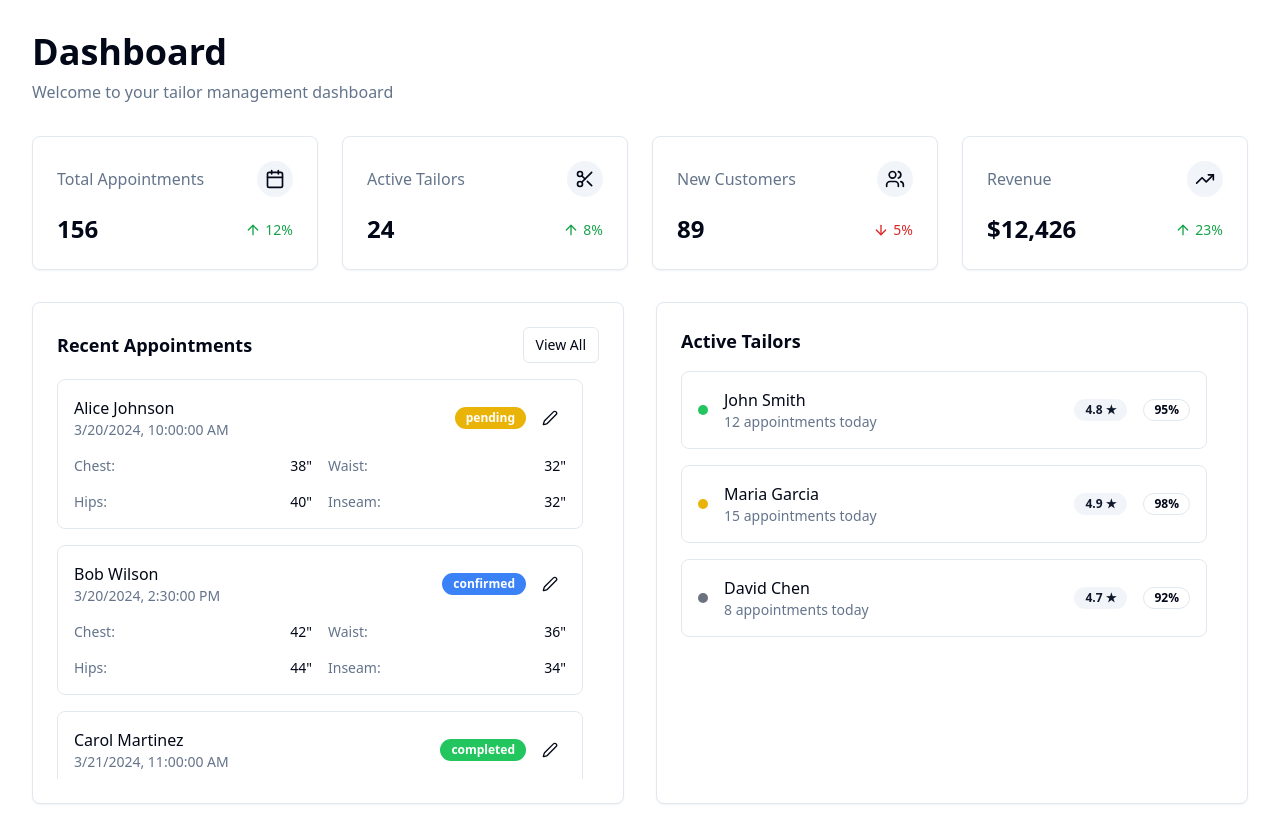
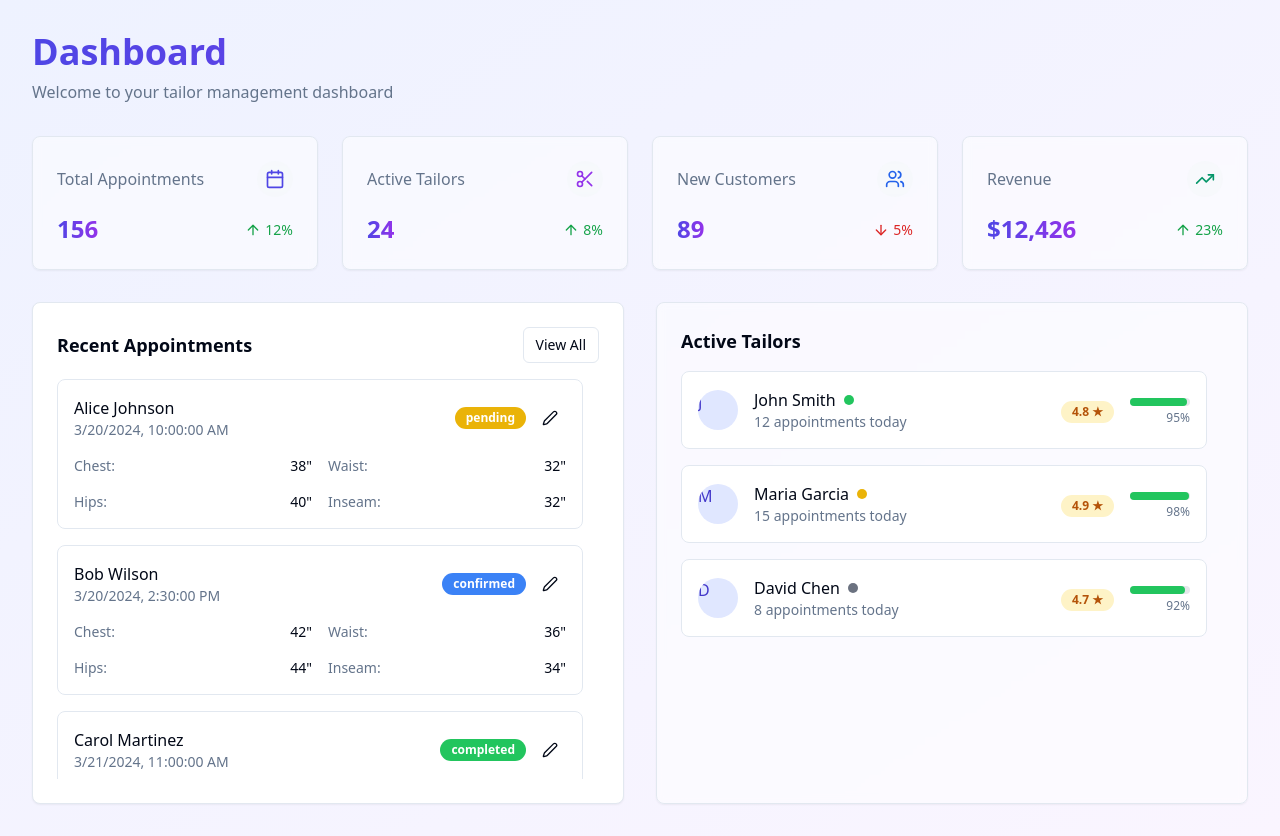
Before and after one commit to kiki-glow/tailor-linker, a React (Vite) app: page / in a window 1280 px wide. Built offline with nearby package versions, Linux system fonts and the light colour scheme.

Commit message:
feat: Add new feature
This commit introduces a new feature to the application.  Further details are not provided in this commit message.

```diff
--- a/src/components/dashboard/DashboardStats.tsx
+++ b/src/components/dashboard/DashboardStats.tsx
@@ -9,25 +9,25 @@ export const DashboardStats = () => {
         title="Total Appointments"
         value="156"
         change={12}
-        icon={<Calendar className="h-5 w-5" />}
+        icon={<Calendar className="h-5 w-5 text-indigo-600 dark:text-indigo-400" />}
       />
       <StatsCard
         title="Active Tailors"
         value="24"
         change={8}
-        icon={<Scissors className="h-5 w-5" />}
+        icon={<Scissors className="h-5 w-5 text-purple-600 dark:text-purple-400" />}
       />
       <StatsCard
         title="New Customers"
         value="89"
         change={-5}
-        icon={<Users className="h-5 w-5" />}
+        icon={<Users className="h-5 w-5 text-blue-600 dark:text-blue-400" />}
       />
       <StatsCard
         title="Revenue"
         value="$12,426"
         change={23}
-        icon={<TrendingUp className="h-5 w-5" />}
+        icon={<TrendingUp className="h-5 w-5 text-emerald-600 dark:text-emerald-400" />}
       />
     </div>
   );
--- a/src/components/dashboard/TailorStatus.tsx
+++ b/src/components/dashboard/TailorStatus.tsx
@@ -2,6 +2,7 @@
 import { Card } from "@/components/ui/card";
 import { ScrollArea } from "@/components/ui/scroll-area";
 import { Badge } from "@/components/ui/badge";
+import { Avatar } from "@/components/ui/avatar";
 import type { Tailor } from "@/lib/types";
 
 const mockTailors: Tailor[] = [
@@ -39,31 +40,54 @@ const statusColors = {
 
 export const TailorStatus = () => {
   return (
-    <Card className="p-6">
+    <Card className="p-6 transition-all duration-300 hover:shadow-lg backdrop-blur-sm bg-white/50 dark:bg-gray-900/50">
       <h3 className="mb-4 text-lg font-semibold">Active Tailors</h3>
-      <ScrollArea className="h-[300px] pr-4">
+      <ScrollArea className="h-[400px] pr-4">
         <div className="space-y-4">
           {mockTailors.map((tailor) => (
             <div
               key={tailor.id}
-              className="flex items-center justify-between rounded-lg border p-4 transition-all duration-200 hover:shadow-md"
+              className="flex items-center justify-between rounded-lg border p-4 transition-all duration-200 hover:shadow-md hover:scale-[1.02] bg-white dark:bg-gray-800"
             >
               <div className="flex items-center space-x-4">
-                <div
-                  className={`h-2.5 w-2.5 rounded-full ${
-                    statusColors[tailor.status]
-                  }`}
-                />
+                <Avatar className="h-10 w-10 bg-indigo-100 dark:bg-indigo-900">
+                  <span className="font-medium text-indigo-700 dark:text-indigo-300">
+                    {tailor.name.charAt(0)}
+                  </span>
+                </Avatar>
                 <div>
-                  <p className="font-medium">{tailor.name}</p>
+                  <div className="flex items-center space-x-2">
+                    <p className="font-medium">{tailor.name}</p>
+                    <div
+                      className={`h-2.5 w-2.5 rounded-full ${
+                        statusColors[tailor.status]
+                      }`}
+                    />
+                  </div>
                   <p className="text-sm text-muted-foreground">
                     {tailor.appointments} appointments today
                   </p>
                 </div>
               </div>
               <div className="flex items-center space-x-4">
-                <Badge variant="secondary">{tailor.rating} ★</Badge>
-                <Badge variant="outline">{tailor.completionRate}%</Badge>
+                <div className="text-right">
+                  <Badge variant="secondary" className="bg-amber-100 text-amber-700 dark:bg-amber-900 dark:text-amber-300">
+                    {tailor.rating} ★
+                  </Badge>
+                </div>
+                <div className="min-w-[60px] text-right">
+                  <div className="relative pt-1">
+                    <div className="h-2 w-full rounded-full bg-gray-200 dark:bg-gray-700">
+                      <div
+                        style={{ width: `${tailor.completionRate}%` }}
+                        className="h-2 rounded-full bg-green-500 transition-all duration-300"
+                      ></div>
+                    </div>
+                    <span className="text-xs text-muted-foreground mt-1 block">
+                      {tailor.completionRate}%
+                    </span>
+                  </div>
+                </div>
               </div>
             </div>
           ))}
--- a/src/components/shared/StatsCard.tsx
+++ b/src/components/shared/StatsCard.tsx
@@ -8,17 +8,21 @@ export const StatsCard = ({ title, value, change, icon }: StatsCardProps) => {
   const isPositive = change > 0;
 
   return (
-    <Card className="p-6 transition-all duration-300 hover:shadow-lg">
+    <Card className="p-6 transition-all duration-300 hover:shadow-lg hover:scale-[1.02] backdrop-blur-sm bg-white/50 dark:bg-gray-900/50">
       <div className="flex items-center justify-between">
         <div className="text-muted-foreground">{title}</div>
-        <div className="rounded-full bg-secondary p-2">{icon}</div>
+        <div className="rounded-full bg-secondary/50 p-2 backdrop-blur-sm">
+          {icon}
+        </div>
       </div>
       <div className="mt-4 flex items-baseline justify-between">
-        <div className="text-2xl font-semibold">{value}</div>
+        <div className="text-2xl font-semibold bg-clip-text text-transparent bg-gradient-to-r from-indigo-600 to-purple-600 dark:from-indigo-400 dark:to-purple-400">
+          {value}
+        </div>
         <div
           className={cn(
-            "flex items-center text-sm",
-            isPositive ? "text-green-600" : "text-red-600"
+            "flex items-center text-sm transition-colors",
+            isPositive ? "text-green-600 dark:text-green-400" : "text-red-600 dark:text-red-400"
           )}
         >
           {isPositive ? (
--- a/src/pages/Index.tsx
+++ b/src/pages/Index.tsx
@@ -5,17 +5,21 @@ import { TailorStatus } from "@/components/dashboard/TailorStatus";
 
 const Index = () => {
   return (
-    <div className="min-h-screen bg-background p-8">
-      <div className="mb-8">
-        <h1 className="text-4xl font-bold">Dashboard</h1>
+    <div className="min-h-screen bg-gradient-to-br from-indigo-50 to-purple-50 dark:from-gray-900 dark:to-indigo-950 p-8 transition-all duration-500">
+      <div className="mb-8 animate-fade-in">
+        <h1 className="text-4xl font-bold bg-clip-text text-transparent bg-gradient-to-r from-indigo-600 to-purple-600 dark:from-indigo-400 dark:to-purple-400">
+          Dashboard
+        </h1>
         <p className="mt-2 text-muted-foreground">
           Welcome to your tailor management dashboard
         </p>
       </div>
 
-      <DashboardStats />
+      <div className="animate-fade-in" style={{ animationDelay: "200ms" }}>
+        <DashboardStats />
+      </div>
 
-      <div className="mt-8 grid grid-cols-1 gap-8 lg:grid-cols-2">
+      <div className="mt-8 grid grid-cols-1 gap-8 lg:grid-cols-2 animate-fade-in" style={{ animationDelay: "400ms" }}>
         <AppointmentList />
         <TailorStatus />
       </div>
```
